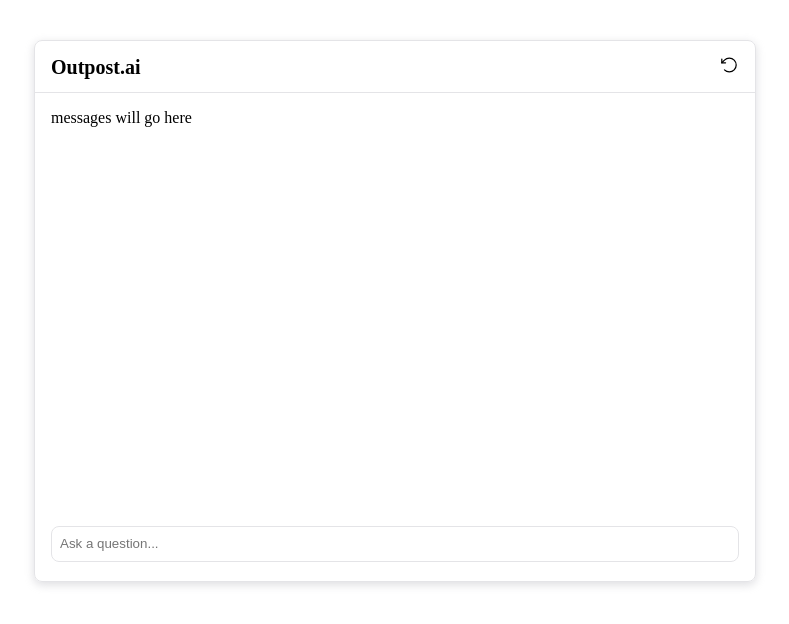
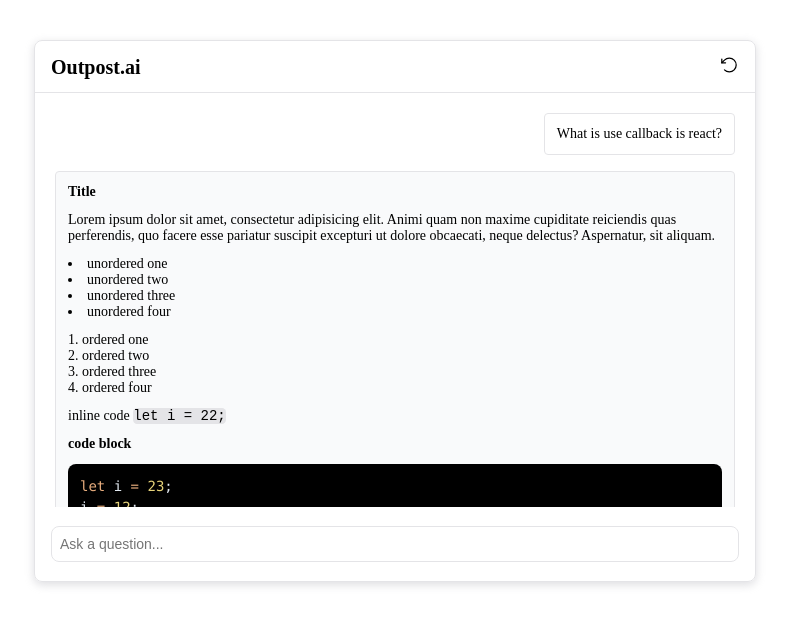
Before and after one commit to OutpostHQ/comet-search, a React (Vite) app: page / in a window 1280 px wide. Shown: the top 624 px of the page, without its empty margins (245-1034 px from the left). Built offline with nearby package versions, Linux system fonts and the light colour scheme.

Commit message:
create search body

```diff
--- a/src/css/search.css
+++ b/src/css/search.css
@@ -6,6 +6,7 @@
   padding: 0;
   margin: 0;
   text-align: left;
+  font-size: 0.875rem;
 }
 
 /* variables */
@@ -32,6 +33,10 @@
   grid-template-rows: max-content 1fr;
 }
 
+.outpost-search:focus {
+  outline: none;
+}
+
 /***************** HEADER ****************************/
 
 .outpost-search .header {
@@ -43,6 +48,11 @@
   position: relative;
   display: grid;
   grid-template-columns: max-content 1fr;
+}
+
+.outpost-search .header form {
+  height: 100%;
+  width: 100%;
 }
 
 .outpost-search .header input {
@@ -80,10 +90,36 @@
 /***************** BODY ****************************/
 
 .outpost-search .body {
-  padding: 1rem;
+  padding: 1.25rem;
   height: 100%;
   overflow-y: auto;
   overflow-x: hidden;
+}
+
+.outpost-search .body .messages {
+  display: grid;
+  gap: 1rem;
+  overflow-x: hidden;
+}
+
+.outpost-search .body .user {
+  padding: 0.75rem;
+  border: 1px solid var(--op-border);
+  background-color: var(--op-surface);
+  max-width: 70%;
+  margin-left: auto;
+  width: max-content;
+  border-radius: 0.25rem;
+}
+
+.outpost-search .body .agent {
+  padding: 0.75rem;
+  border: 1px solid var(--op-border);
+  background-color: var(--op-surface-subdued);
+  border-radius: 0.25rem;
+  display: flex;
+  flex-direction: column;
+  gap: 0.75rem;
 }
 
 /***************** FOOTER ****************************/
@@ -102,3 +138,26 @@
 .outpost-search .footer input:focus {
   outline: none;
 }
+
+/* markdown elements */
+
+.outpost-search .agent ul,
+.outpost-search .agent ol {
+  list-style: inside;
+}
+
+.outpost-search .agent ol {
+  list-style-type: decimal;
+}
+/*
+.outpost-search .agent {
+  width: 100%;
+  max-width: 100%;
+  overflow-x: scroll;
+} */
+
+.outpost-search .agent {
+  width: 100%;
+  max-width: 100%;
+  overflow: hidden;
+}
--- a/src/search/index.tsx
+++ b/src/search/index.tsx
@@ -1,17 +1,27 @@
 import { Dialog, DialogContent } from "@radix-ui/react-dialog";
 import { RefreshIcon, SearchIcon } from "../icons";
-import { useState } from "react";
+import { useCallback, useState } from "react";
+import { MarkdownParser } from "./markdown-parser";
+import { markdown } from "./markdown";
 
 export default function Search() {
   const [isFirstSearch, setIsFirstSearch] = useState(false);
+
+  // eslint-disable-next-line @typescript-eslint/no-explicit-any
+  const search = useCallback((e: any) => {
+    e.preventDefault();
+    setIsFirstSearch(false);
+  }, []);
+
   return (
     <Dialog open>
       <DialogContent className="outpost-search">
         <SearchHeader
+          search={search}
           isFirstSearch={isFirstSearch}
           resetSession={() => setIsFirstSearch(true)}
         />
-        <SearchBody />
+        <SearchBody isFirstSearch={isFirstSearch} />
         <SearchFooter isFirstSearch={isFirstSearch} />
       </DialogContent>
     </Dialog>
@@ -22,16 +32,23 @@
   return (
     !props?.isFirstSearch && (
       <div className="footer">
-        <input placeholder="Ask a question..." />
+        <input autoFocus placeholder="Ask a question..." />
       </div>
     )
   );
 }
 
-function SearchBody() {
+function SearchBody(props: { isFirstSearch: boolean }) {
   return (
     <div className="body">
-      <div className="messages">messages will go here</div>
+      {!props?.isFirstSearch && (
+        <div className="messages">
+          <p className="user">What is use callback is react?</p>
+          <p className="agent">
+            <MarkdownParser answer={markdown} />
+          </p>
+        </div>
+      )}
     </div>
   );
 }
@@ -39,13 +56,17 @@
 function SearchHeader(props: {
   isFirstSearch?: boolean;
   resetSession: () => void;
+  // eslint-disable-next-line @typescript-eslint/no-explicit-any
+  search: any;
 }) {
   return (
     <div className="header">
       {props?.isFirstSearch ? (
         <>
           <SearchIcon className="icon" />
-          <input autoFocus />
+          <form onSubmit={props.search}>
+            <input autoFocus />
+          </form>
         </>
       ) : (
         <>
```
